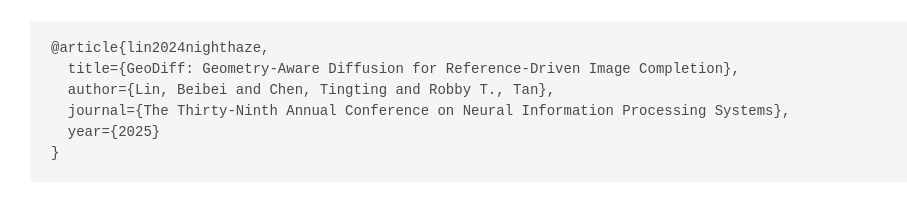
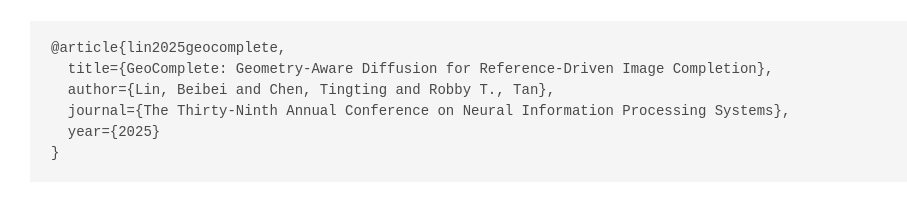
Before and after one commit to bb12346/GeoDiff, a plain HTML site: page index.html in a window 1280 px wide. Shown: the part 4700-4911 px from the top of the page, without its empty margins (130-1037 px from the left). Drawn offline with nearby package versions, Linux system fonts and the light colour scheme; some icons are missing; a web font is replaced by a local one.

Commit message:
Update index.html

```diff
--- a/index.html
+++ b/index.html
@@ -309,8 +309,8 @@
 <section class="section" id="BibTeX">
   <div class="container is-max-desktop content">
     <h2 class="title">BibTeX</h2>
-    <pre><code>@article{lin2024nighthaze,
-  title={GeoDiff: Geometry-Aware Diffusion for Reference-Driven Image Completion},
+    <pre><code>@article{lin2025geocomplete,
+  title={GeoComplete: Geometry-Aware Diffusion for Reference-Driven Image Completion},
   author={Lin, Beibei and Chen, Tingting and Robby T., Tan},
   journal={The Thirty-Ninth Annual Conference on Neural Information Processing Systems},
   year={2025}
```
